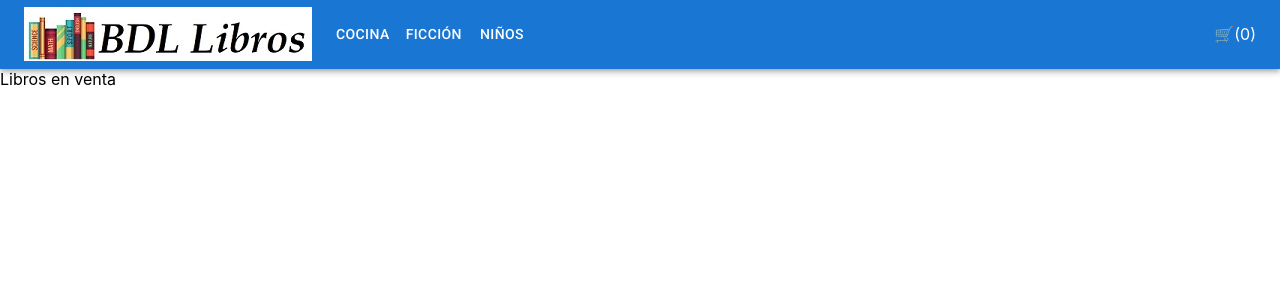
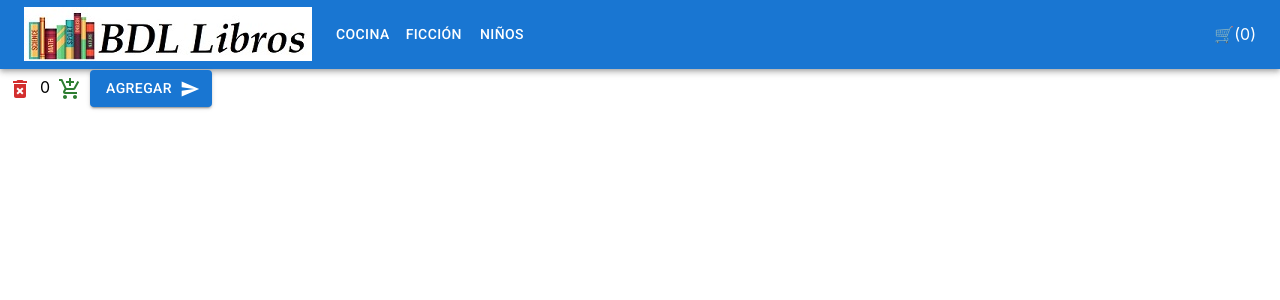
Before and after one commit to retahernan/BooksPage-HernanReta, a React (Create React App) app: page / in a window 1280 px wide. Shown: the top 300 px of the page. Built offline with nearby package versions, Linux system fonts and the light colour scheme.

Commit message:
Inclusión de botonera para suma, resta y agregado de items al carrito

```diff
--- /dev/null
+++ b/src/components/ItemCount.jsx
@@ -0,0 +1,41 @@
+import React, { useState } from 'react';
+import IconButton from '@mui/material/IconButton';
+import DeleteForeverIcon from '@mui/icons-material/DeleteForever';
+import AddShoppingCartIcon from '@mui/icons-material/AddShoppingCart';
+import Button from '@mui/material/Button';
+import SendIcon from '@mui/icons-material/Send';
+
+export default function ItemCount({ stock }) {
+    const [cant, setCant] = useState(0);
+
+    function resta() {
+        if (cant > 0) {
+            setCant(cant - 1);
+        }
+    }
+
+    function suma() {
+        if (cant < stock) {
+            setCant(cant + 1);
+        }
+    }
+
+    function agrega() {
+        alert(`Se agregaron ${cant} items al carrito`);
+    }
+
+    return (
+        <>
+            <IconButton onClick={resta} color="error" aria-label="remove to shopping cart">
+                <DeleteForeverIcon />
+            </IconButton>
+            <span>{cant}</span>
+            <IconButton onClick={suma} color="success" aria-label="add to shopping cart">
+                <AddShoppingCartIcon />
+            </IconButton>
+            <Button onClick={agrega} variant="contained" endIcon={<SendIcon />}>
+                Agregar
+            </Button>
+        </>
+    );
+}
--- a/src/components/ItemListContainer.jsx
+++ b/src/components/ItemListContainer.jsx
@@ -1,11 +1,12 @@
 import React from 'react';
+import ItemCount from './ItemCount';
 
 
 
 export default function ItemListContainer() {
   return (
     <>
-        Libros en venta
+        <ItemCount stock={10}/>
     </>
   );
 }
```
